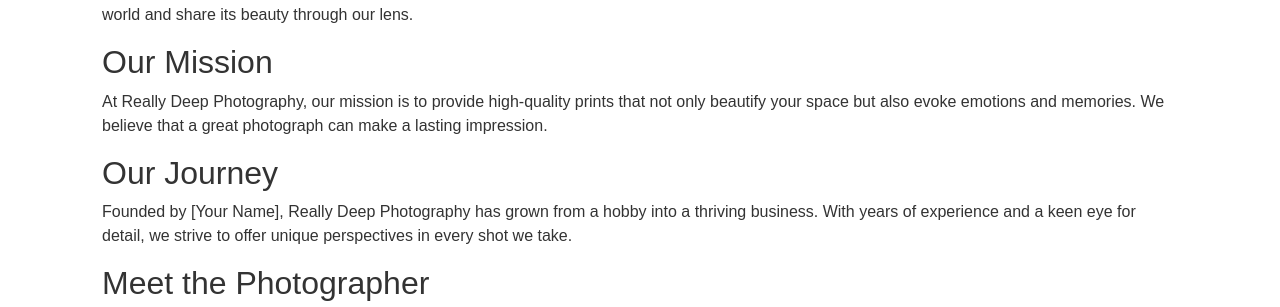
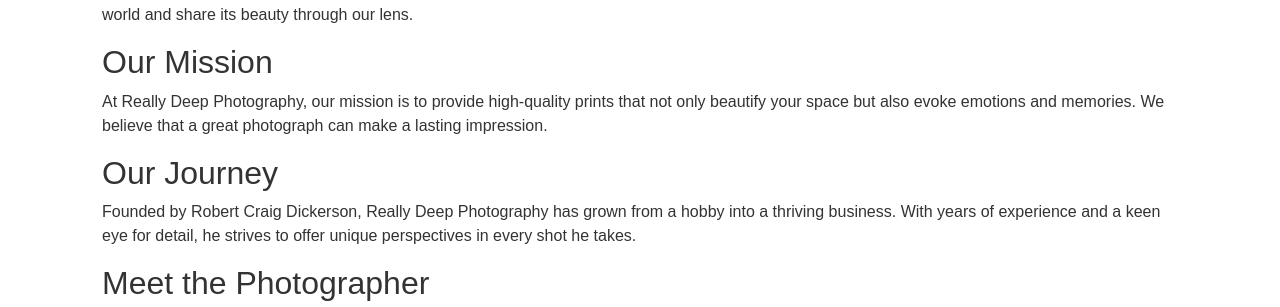
Before and after one commit to craigdickerson725/really-deep-photography, a Django app: page /about/ in a window 1280 px wide. Shown: the part 484-791 px from the top of the page. Run offline with Django 3.2, Linux system fonts and the light colour scheme.

Commit message:
Add info to contact and about page

```diff
--- a/home/templates/home/about.html
+++ b/home/templates/home/about.html
@@ -10,7 +10,7 @@
     <p>At Really Deep Photography, our mission is to provide high-quality prints that not only beautify your space but also evoke emotions and memories. We believe that a great photograph can make a lasting impression.</p>
 
     <h2>Our Journey</h2>
-    <p>Founded by [Your Name], Really Deep Photography has grown from a hobby into a thriving business. With years of experience and a keen eye for detail, we strive to offer unique perspectives in every shot we take.</p>
+    <p>Founded by Robert Craig Dickerson, Really Deep Photography has grown from a hobby into a thriving business. With years of experience and a keen eye for detail, he strives to offer unique perspectives in every shot he takes.</p>
 
     <h2>Meet the Photographer</h2>
     <div class="row mb-4">
@@ -18,8 +18,8 @@
             <img src="{% static 'images/photographer.jpg' %}" class="img-fluid rounded-circle" alt="Photographer">
         </div>
         <div class="col-md-8">
-            <h3>[Your Name]</h3>
-            <p>[Your Name] is a passionate photographer with a love for [describe your style or areas of focus]. With a background in [mention any relevant experience or education], [he/she/they] brings creativity and professionalism to every project.</p>
+            <h3>Robert Craig Dickerson</h3>
+            <p>Robert Craig Dickerson is a passionate photographer with a love for atmospheric and totally deep meaning photography. With a background in taking super-emotional pictures with his cool phone, he brings creativity and professionalism to every project.</p>
         </div>
     </div>
 
--- a/home/templates/home/contact.html
+++ b/home/templates/home/contact.html
@@ -7,7 +7,7 @@
     <p>We'd love to hear from you! Whether you have questions, want to discuss a project, or simply want to say hello, feel free to reach out.</p>
 
     <h2>Contact Information</h2>
-    <p><strong>Email:</strong> <a href="mailto:youremail@example.com">youremail@example.com</a></p>
+    <p><strong>Email:</strong> <a href="reallydeepphotography@example.com">reallydeepphotography@example.com</a></p>
     <p><strong>Phone:</strong> +1 (123) 456-7890</p>
 
     <h2>Send Us a Message</h2>
```
